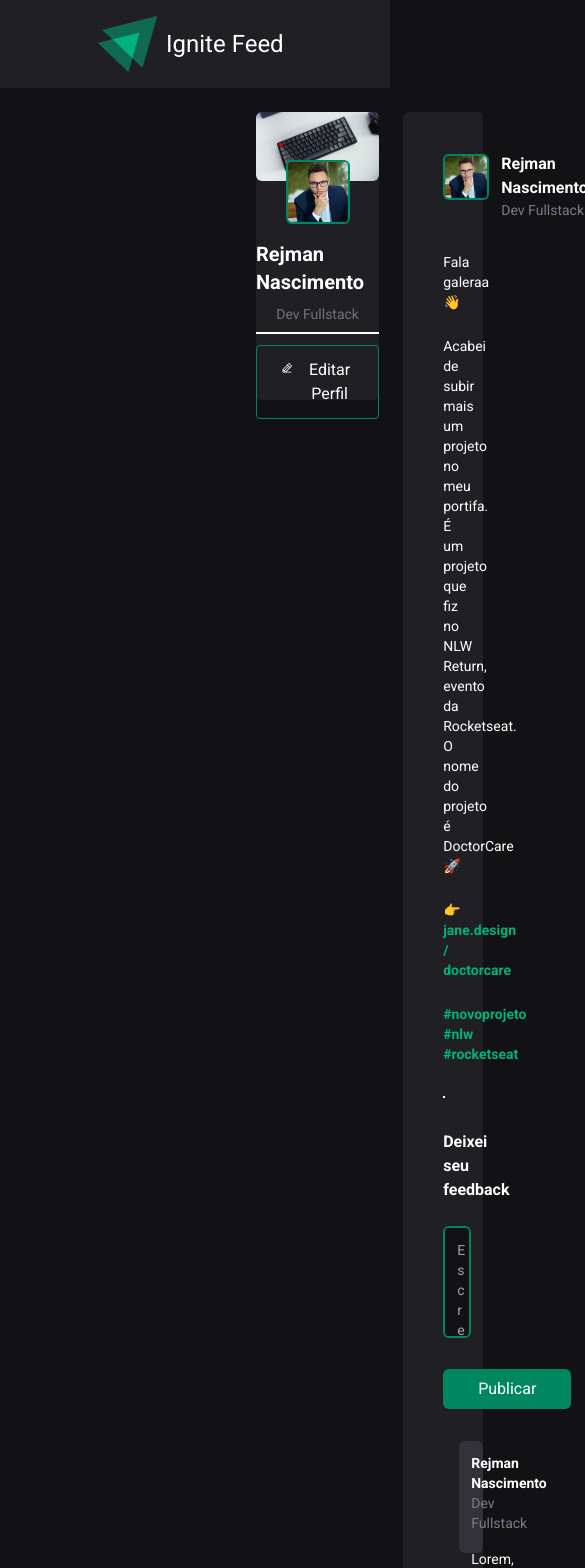
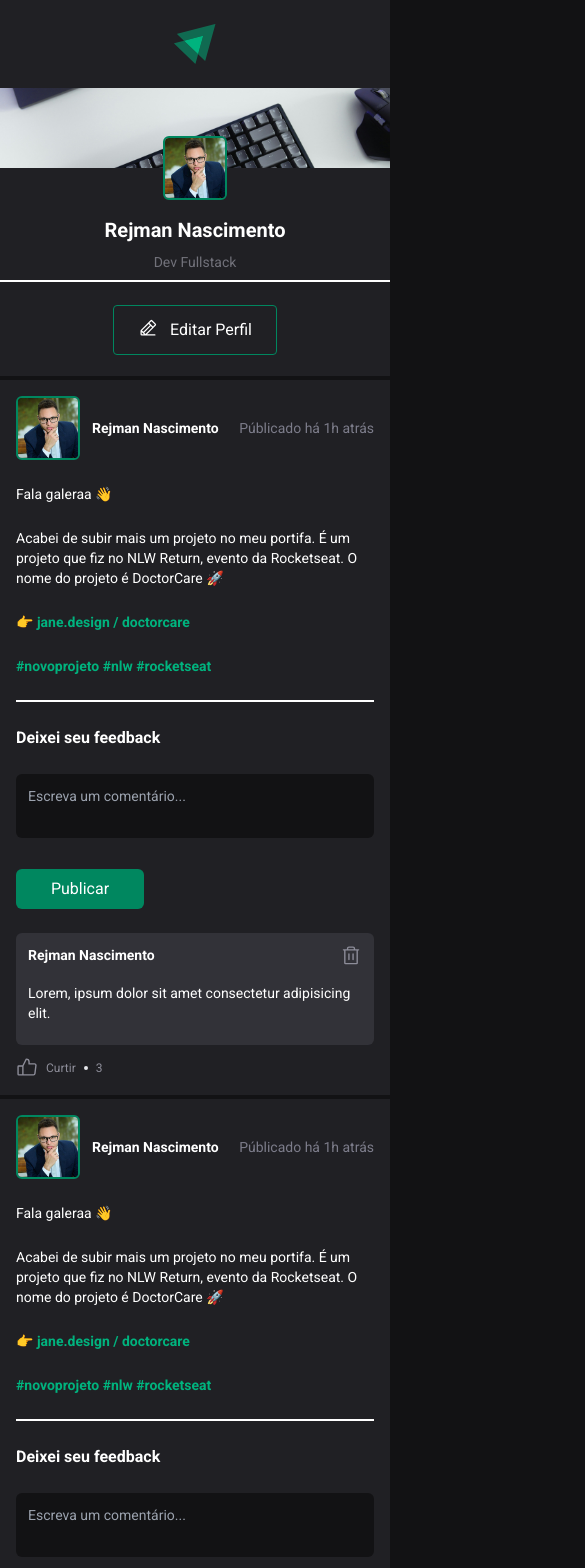
Before and after one commit to rejmann/ignite-feed, a React (Vite) app: page / in a window 390 px wide. Shown: the top 1568 px of the page, 585 px wide, since content can reach past the window. Built offline with nearby package versions, Linux system fonts and the light colour scheme.

Commit message:
fix: responsividade

```diff
--- a/src/App.jsx
+++ b/src/App.jsx
@@ -1,4 +1,3 @@
-import Container from './components/Container'
 import Post from './components/Post'
 import Profiler from './components/Profiler'
 import Header from './components/Header'
@@ -8,30 +7,45 @@ import backgroundUrl from './assets/img/profiler-background.jpg'
 
 import './global.css'
 
+const posts = [
+  {
+    name: 'Rejman Nascimento',
+    role: 'Dev Fullstack',
+    avatarUrl: avatarUrl
+  },
+  {
+    name: 'Rejman Nascimento',
+    role: 'Dev Fullstack',
+    avatarUrl: avatarUrl
+  },
+]
+
 export default function App() {
   return (
     <>
       <Header />
-      <Container>
+      <div className="w-full sm:inline-block md:flex sm:gap-1 sm:mt-2 md:gap-6 sm:px-4 md:pt-6 xl:px-56 lg:px-8">
         <Profiler
           name="Rejman Nascimento"
           role="Dev Fullstack"
           avatarUrl={avatarUrl}
           backgroundUrl={backgroundUrl}
         />
-        <div className="inline-block w-full">
-          <Post
-            name="Rejman Nascimento"
-            role="Dev Fullstack"
-            avatarUrl={avatarUrl}
-          />
-          <Post
-            name="Rejman Nascimento"
-            role="Dev Fullstack"
-            avatarUrl={avatarUrl}
-          />
+        {!! posts.length && (
+          <div className="inline-block w-full">
+          {posts.map(post => {
+            return (
+              <Post
+                key={post.avatarUrl}
+                name={post.name}
+                role={post.role}
+                avatarUrl={post.avatarUrl}
+              />
+            )
+          })}
+          </div>
+        )}
       </div>
-      </Container>
     </>
   )
 }
--- a/src/components/Comment.jsx
+++ b/src/components/Comment.jsx
@@ -6,10 +6,12 @@ import { ThumbsUp, Trash } from "@phosphor-icons/react";
 export default function Comment({ name, role }) {
   return (
     <div className="flex gap-4">
-      <Avatar
-        url={avatarUrl}
-        className="w-12 h-12"
-      />
+      <div className="w-12 h-12 hidden md:block">
+        <Avatar
+          url={avatarUrl}
+          className="w-full"
+        />
+      </div>
       <div className="w-full space-y-3">
         <div className="p-3 h-28 bg-i-gray-500 w-full rounded-md space-y-4">
           <div className="flex justify-between">
@@ -17,22 +19,24 @@ export default function Comment({ name, role }) {
               <p className="text-sm font-semibold">
                 {name}
               </p>
-              <p className="text-sm text-i-gray-400">
+              <p className="hidden md:block text-sm text-i-gray-400">
                 {role}
               </p>
             </div>
-            <Trash size={22} />
+            <span className="text-i-gray-300 hover:text-i-red-500">
+              <Trash size={22} />
+            </span>
           </div>
           <p className="text-sm">
             Lorem, ipsum dolor sit amet consectetur adipisicing elit.
           </p>
         </div>
-        <div className="flex items-center gap-2 text-sm">
+        <button type="button" className="flex items-center gap-2 text-xs md:text-sm text-i-gray-300">
           <ThumbsUp size={22} />
           <span>Curtir</span>
           <div className="w-1 h-1 rounded-full border-2"></div>
           <span>3</span>
-        </div>
+        </button>
       </div>
     </div>
   )
--- a/src/components/Container.jsx
+++ /dev/null
@@ -1,7 +0,0 @@
-export default function Container({ children }) {
-  return (
-    <div className="w-full flex gap-6 py-6 px-64">
-      {children}
-    </div>
-  )
-}
--- a/src/components/Header.jsx
+++ b/src/components/Header.jsx
@@ -3,8 +3,8 @@ import logoIgniteFeed from './../assets/img/logo-ignite-feed.svg'
 export default function Header() {
   return (
     <header className="bg-i-gray-800 w-full h-20 flex justify-center items-center py-11">
-      <img className="h-14" src={logoIgniteFeed} alt="Logo Ignite Feed" />
-      <span className="text-2xl mx-2">Ignite Feed</span>
+      <img className="h-10 md:h-14" src={logoIgniteFeed} alt="Logo Ignite Feed" />
+      <span className="hidden md:block font-semibold text-2xl mx-2">Ignite Feed</span>
     </header>
   )
 }
--- a/src/components/Post.jsx
+++ b/src/components/Post.jsx
@@ -4,7 +4,7 @@ import Line from "./Line";
 
 export default function Post({ name, role, avatarUrl }) {
   return (
-    <div className="p-10 space-y-8 bg-i-gray-800 w-full mb-6 rounded-md">
+    <div className="bg-i-gray-800 p-4 md:p-10 space-y-6 md:space-y-8 md:mb-6 md:rounded-md border-t-4 md:border-0 border-i-gray-900">
       <header className="flex justify-between items-center">
         <div className="flex justify-start items-center gap-3">
           <Avatar
@@ -13,10 +13,10 @@ export default function Post({ name, role, avatarUrl }) {
             hasBorder
           />
           <div>
-            <p className="text-md font-semibold">
+            <p className="text-sm md:text-md font-semibold">
               {name}
             </p>
-            <p className="text-sm text-i-gray-400">
+            <p className="hidden md:block text-sm text-i-gray-400">
               {role}
             </p>
           </div>
@@ -37,7 +37,7 @@ export default function Post({ name, role, avatarUrl }) {
       <footer className="space-y-6">
         <h4 className="font-bold mt-4">Deixei seu feedback</h4>
         <textarea
-          className="h-28 rounded-md outline-none border-2 border-i-green bg-i-gray-900 w-full resize-none p-3 text-sm"
+          className="md:h-28 rounded-md outline-none focus:border-2 focus:border-i-green bg-i-gray-900 w-full resize-none p-3 text-sm"
           name="feedback"
           id="feedback"
           placeholder="Escreva um comentário..."
--- a/src/components/Profiler.jsx
+++ b/src/components/Profiler.jsx
@@ -9,10 +9,10 @@ export default function Profiler({
   backgroundUrl
 }) {
   return (
-    <aside className="max-w-60 h-72 rounded-md bg-i-gray-800 space-y-2">
+    <aside className="w-full sm:mx-2 md:max-w-60 h-72 md:rounded-md bg-i-gray-800 space-y-2">
       <div className="h-20 overflow-hidden">
         <img
-          className="rounded-md border-0"
+          className="md:rounded-md border-0"
           src={backgroundUrl}
           alt="Plano de Fundo"
         />
```
